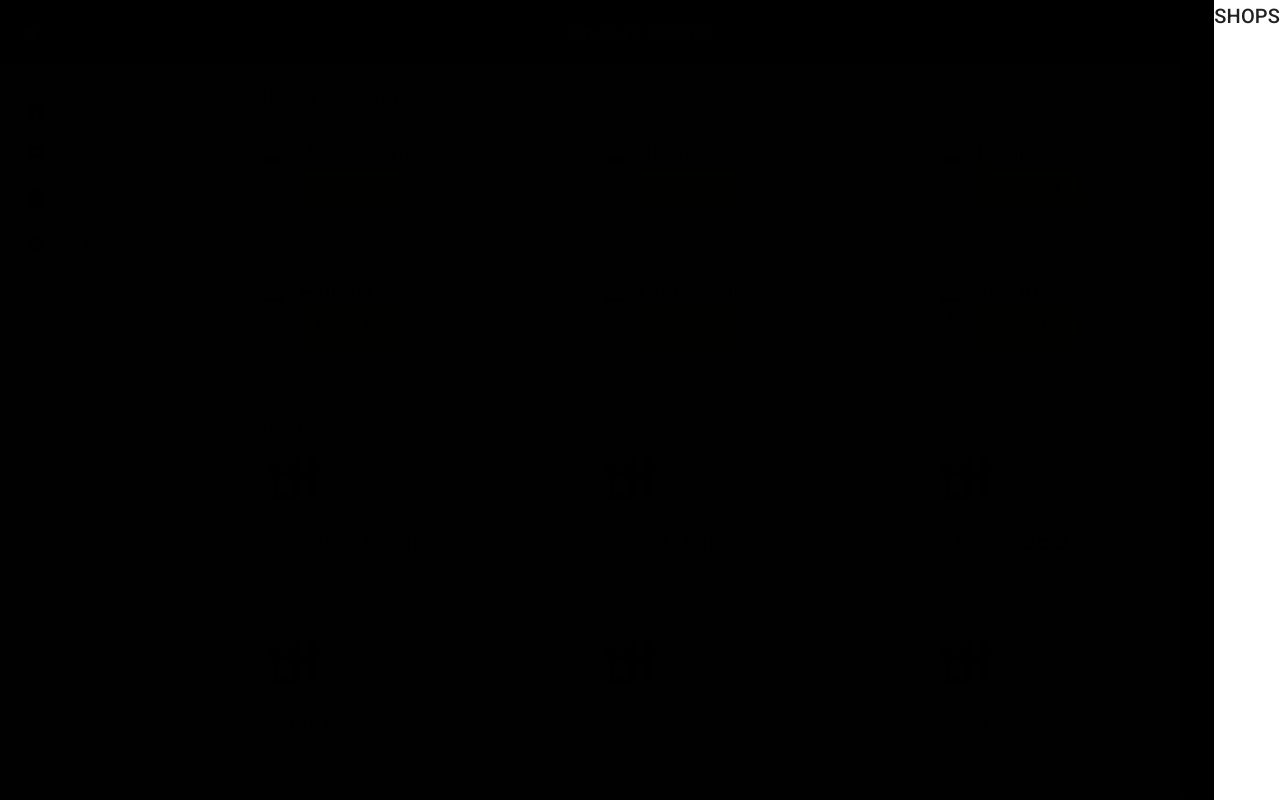
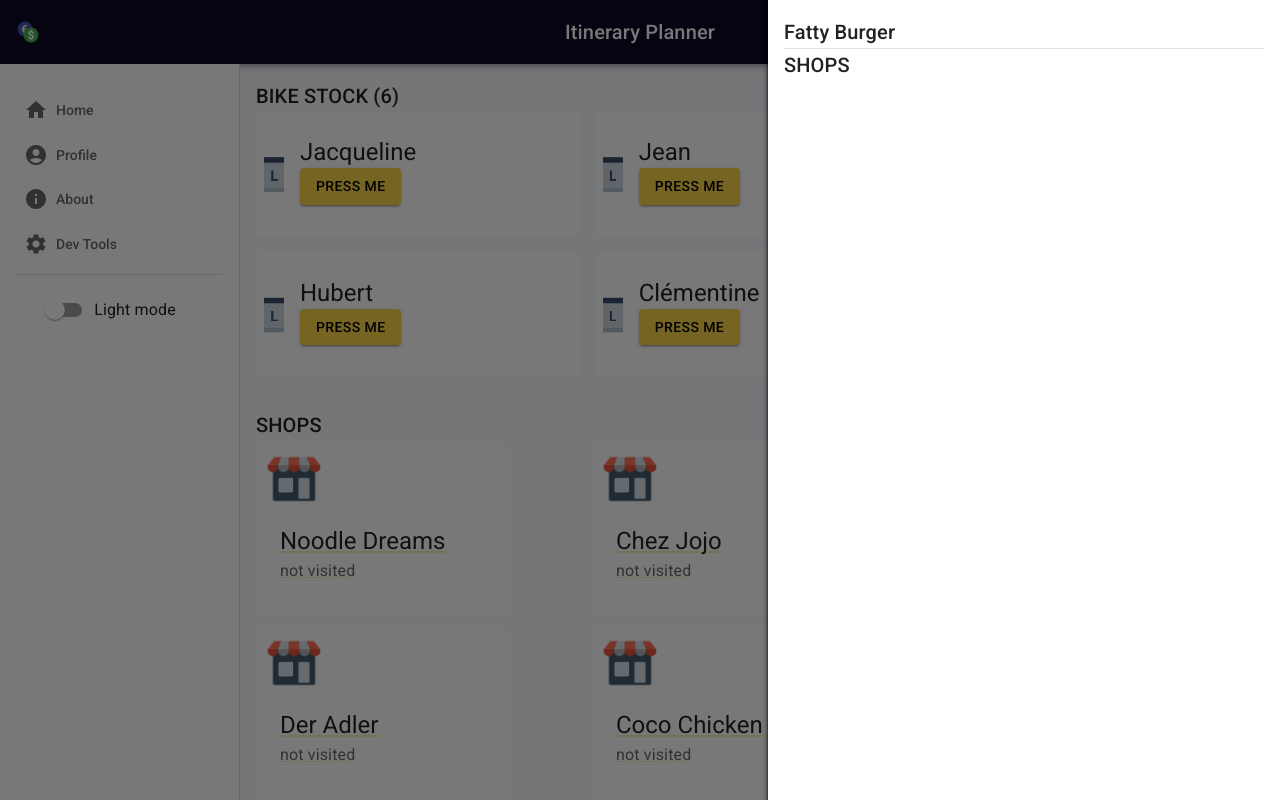
Before and after one commit to lydialawli/itinerary-planner-ly, a React (Create React App) app: page /dashboard/store_001 in a window 1280 px wide. Shown: the top 800 px of the page. Built offline with nearby package versions, Linux system fonts and the light colour scheme.

Commit message:
overlay basic

```diff
--- a/src/components/ShopCard.tsx
+++ b/src/components/ShopCard.tsx
@@ -17,15 +17,12 @@ const ShopCard = (shop: Store): ReactElement => {
   const history = useHistory()
   const theme = useTheme()
   const { shopId } = useParams<ParamTypes>()
+  console.log({ shopId })
 
   return (
     <Grid item xs={8} sm={4}>
       <Link to={`/dashboard/${shop.id}`} component={RouterLink}>
-        <Card
-          onClick={() => console.log('yo')}
-          elevation={0}
-          sx={{ display: 'flex', maxWidth: '250px', padding: theme.spacing(1) }}
-        >
+        <Card elevation={0} sx={{ display: 'flex', maxWidth: '250px', padding: theme.spacing(1) }}>
           <Box sx={{ display: 'flex', flexDirection: 'column' }}>
             <CardMedia component="img" sx={{ width: 60 }} image={storePng} alt="shop" />
             <CardContent sx={{ flex: '1 0 auto' }}>
--- a/src/components/ShopDetailOverlay.tsx
+++ b/src/components/ShopDetailOverlay.tsx
@@ -1,36 +1,72 @@
 import React, { ReactElement } from 'react'
 import { useSelector } from 'react-redux'
 import { StoreState, Container, Store } from '../interactions/reducers/containerReducer'
-import { Paper, Link, Drawer, Typography, Grid, Box, Card, CardContent, CardMedia, Avatar, Chip } from '@mui/material'
+import {
+  useMediaQuery,
+  Paper,
+  Link,
+  Drawer,
+  Typography,
+  Grid,
+  Box,
+  Card,
+  CardContent,
+  CardMedia,
+  Avatar,
+  Chip,
+  Divider,
+} from '@mui/material'
 import { Theme, useTheme } from '@mui/material/styles'
 import makeStyles from '@mui/styles/makeStyles'
 import storePng from '../assets/store-icon.png'
 import recipient1 from '../assets/Container-format-1.png'
 
-type Anchor = 'top' | 'left' | 'bottom' | 'right'
+const transitionDuration = 1000
 
 type ShopOverlayProps = {
   shop: Store
   onClose: () => void
 }
+
 const ShopOverlay = ({ shop, onClose }: ShopOverlayProps): ReactElement => {
   const classes = useStyles()
   const theme = useTheme()
+  const isDesktop = useMediaQuery(theme.breakpoints.up('md'), { defaultMatches: true })
 
   return (
-    <Drawer anchor="right" onClose={onClose} open={true}>
-      <Typography variant="h6">SHOPS</Typography>
+    <Drawer
+      variant={'temporary'}
+      transitionDuration={{
+        enter: transitionDuration,
+        exit: transitionDuration,
+      }}
+      elevation={2}
+      className={classes.drawer}
+      anchor="right"
+      onClose={onClose}
+      open={true}
+    >
+      <div className={classes.root} style={{ minWidth: isDesktop ? '40vw' : 300 }}>
+        <Typography variant="h6">{shop.name}</Typography>
+        <Divider />
+
+        <Typography variant="h6">SHOPS</Typography>
+      </div>
     </Drawer>
   )
 }
 
 const useStyles = makeStyles((theme: Theme) => ({
-  paper: {
-    borderRadius: theme.spacing(2),
+  drawer: {
+    '& .MuiBackdrop-root': {
+      backgroundColor: 'rgba(0,0,0,0.1)',
+    },
+  },
+  root: {
+    display: 'flex',
+    flexDirection: 'column',
+    height: '100%',
     padding: theme.spacing(2),
-  },
-  grey: {
-    color: theme.palette.grey[400],
   },
 }))
 
```
